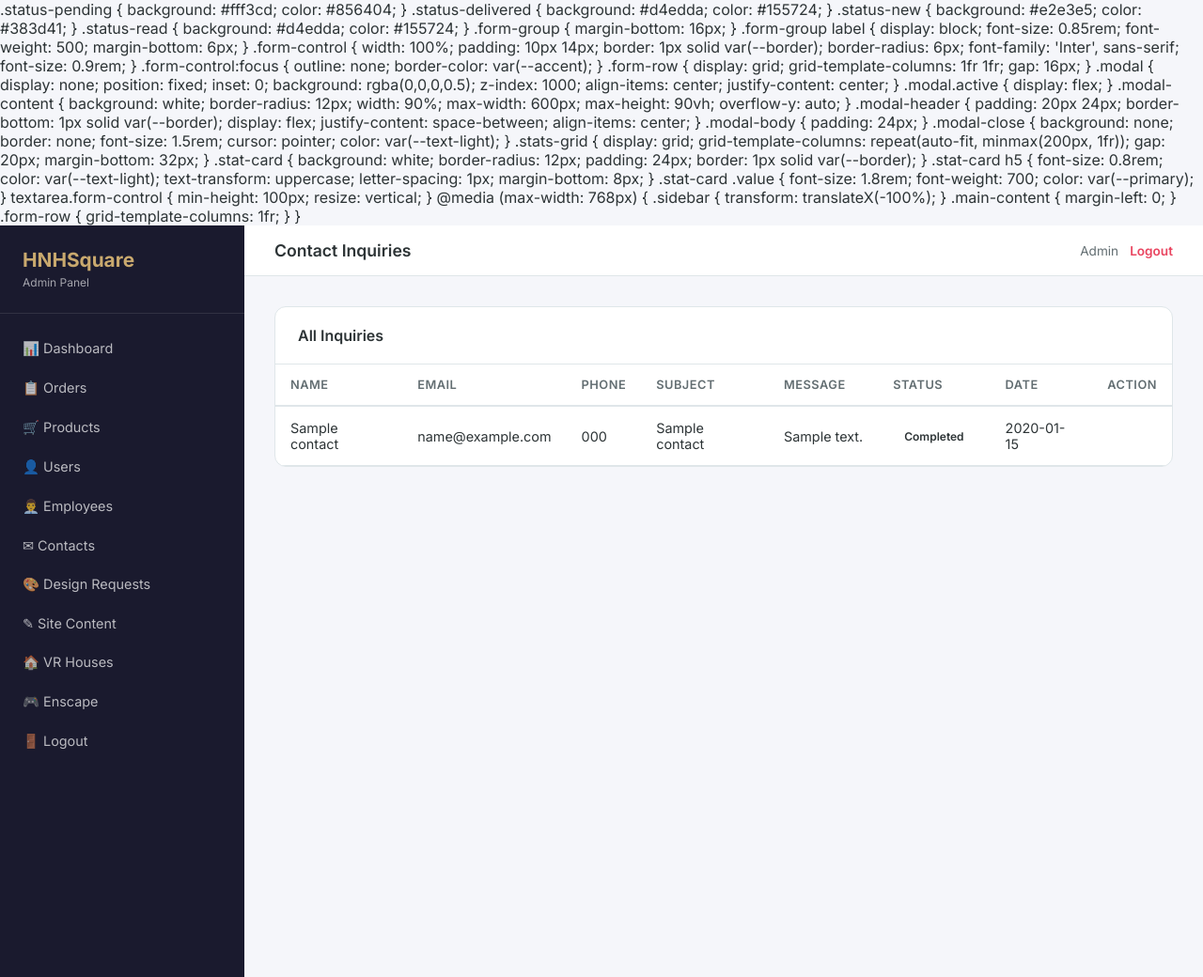
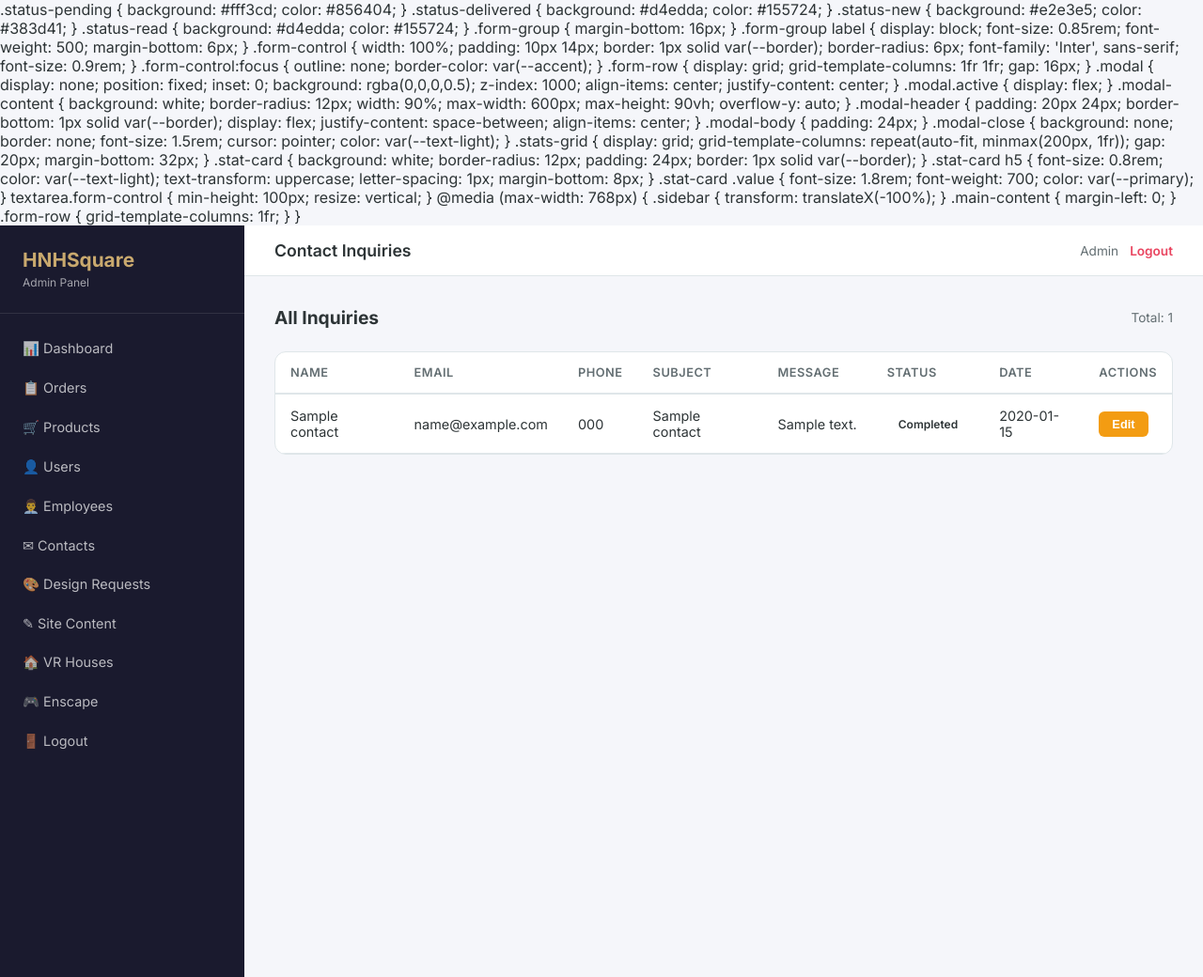
Before and after one commit to ganesharya/hnhsquare, a Python web app: template templates/admin/contacts.html in a window 1280 px wide. Shown: the whole page at 94% size. Run offline with Jinja, Linux system fonts and the light colour scheme; the template is opened without the code that fills it: most values are stand-ins (such as "Sample title", 1, 10 or a date in 2020).

Commit message:
Add contact editing in admin panel

```diff
--- a/templates/admin/contacts.html
+++ b/templates/admin/contacts.html
@@ -2,5 +2,96 @@
 {% block title %}Contacts{% endblock %}
 {% block page_title %}Contact Inquiries{% endblock %}
 {% block content %}
-<div class="card"><div class="card-header"><h4>All Inquiries</h4></div><div class="card-body" style="padding: 0;"><table class="table"><thead><tr><th>Name</th><th>Email</th><th>Phone</th><th>Subject</th><th>Message</th><th>Status</th><th>Date</th><th>Action</th></tr></thead><tbody>{% for c in contacts %}<tr><td>{{ c.name }}</td><td>{{ c.email }}</td><td>{{ c.phone or 'N/A' }}</td><td>{{ c.subject }}</td><td style="max-width: 200px; overflow: hidden; text-overflow: ellipsis; white-space: nowrap;">{{ c.message }}</td><td><span class="status-badge status-{{ c.status }}">{{ c.status|title }}</span></td><td>{{ c.created_at[:10] }}</td><td>{% if c.status == 'new' %}<a href="/admin/contact/mark/{{ c.id }}" class="btn btn-sm btn-success">Mark Read</a>{% endif %}</td></tr>{% else %}<tr><td colspan="8" style="text-align: center; color: var(--text-light); padding: 40px;">No inquiries</td></tr>{% endfor %}</tbody></table></div></div>
+
+<div style="display: flex; justify-content: space-between; align-items: center; margin-bottom: 24px;">
+    <h2 style="font-size: 1.2rem;">All Inquiries</h2>
+    <span class="text-muted">Total: {{ contacts|length }}</span>
+</div>
+
+<div class="card">
+    <div class="card-body" style="padding: 0;">
+        <table class="table">
+            <thead>
+                <tr>
+                    <th>Name</th>
+                    <th>Email</th>
+                    <th>Phone</th>
+                    <th>Subject</th>
+                    <th>Message</th>
+                    <th>Status</th>
+                    <th>Date</th>
+                    <th>Actions</th>
+                </tr>
+            </thead>
+            <tbody>
+                {% for c in contacts %}
+                <tr>
+                    <td>{{ c.name }}</td>
+                    <td>{{ c.email }}</td>
+                    <td>{{ c.phone or 'N/A' }}</td>
+                    <td>{{ c.subject }}</td>
+                    <td style="max-width: 200px; overflow: hidden; text-overflow: ellipsis; white-space: nowrap;">{{ c.message }}</td>
+                    <td><span class="status-badge status-{{ c.status }}">{{ c.status|title }}</span></td>
+                    <td>{{ c.created_at[:10] }}</td>
+                    <td>
+                        <button class="btn btn-sm btn-warning" onclick="openEditModal({{ c.id }}, '{{ c.name|replace("'", "\\'") }}', '{{ c.email|replace("'", "\\'") }}', '{{ c.phone|replace("'", "\\'") }}', '{{ c.subject|replace("'", "\\'") }}', '{{ c.message|replace("'", "\\'") }}', '{{ c.status }}')">Edit</button>
+                        {% if c.status == 'new' %}
+                        <a href="/admin/contact/mark/{{ c.id }}" class="btn btn-sm btn-success">Mark Read</a>
+                        {% endif %}
+                    </td>
+                </tr>
+                {% else %}
+                <tr><td colspan="8" style="text-align: center; color: var(--text-light); padding: 40px;">No inquiries</td></tr>
+                {% endfor %}
+            </tbody>
+        </table>
+    </div>
+</div>
+
+<!-- Edit Contact Modal -->
+<div class="modal" id="editContactModal">
+    <div class="modal-content">
+        <div class="modal-header">
+            <h3>Edit Contact</h3>
+            <button class="modal-close" onclick="closeModal('editContactModal')">&times;</button>
+        </div>
+        <div class="modal-body">
+            <form action="" method="POST" id="editContactForm">
+                <div class="form-row">
+                    <div class="form-group"><label>Name</label><input type="text" name="name" id="edit_name" class="form-control" required></div>
+                    <div class="form-group"><label>Email</label><input type="email" name="email" id="edit_email" class="form-control" required></div>
+                </div>
+                <div class="form-row">
+                    <div class="form-group"><label>Phone</label><input type="text" name="phone" id="edit_phone" class="form-control"></div>
+                    <div class="form-group"><label>Subject</label><input type="text" name="subject" id="edit_subject" class="form-control"></div>
+                </div>
+                <div class="form-group"><label>Message</label><textarea name="message" id="edit_message" class="form-control" rows="4" required></textarea></div>
+                <div class="form-group"><label>Status</label>
+                    <select name="status" id="edit_status" class="form-control">
+                        <option value="new">New</option>
+                        <option value="read">Read</option>
+                        <option value="replied">Replied</option>
+                        <option value="archived">Archived</option>
+                    </select>
+                </div>
+                <button type="submit" class="btn btn-primary">Update Contact</button>
+            </form>
+        </div>
+    </div>
+</div>
+
+<script>
+function openModal(id) { document.getElementById(id).classList.add('active'); }
+function closeModal(id) { document.getElementById(id).classList.remove('active'); }
+function openEditModal(id, name, email, phone, subject, message, status) {
+    document.getElementById('editContactForm').action = '/admin/contact/edit/' + id;
+    document.getElementById('edit_name').value = name;
+    document.getElementById('edit_email').value = email;
+    document.getElementById('edit_phone').value = phone;
+    document.getElementById('edit_subject').value = subject;
+    document.getElementById('edit_message').value = message;
+    document.getElementById('edit_status').value = status;
+    openModal('editContactModal');
+}
+</script>
 {% endblock %}
```
Also changed, not shown: app.py (+37 -0 lines), embedded.py (+1 -1 lines).
